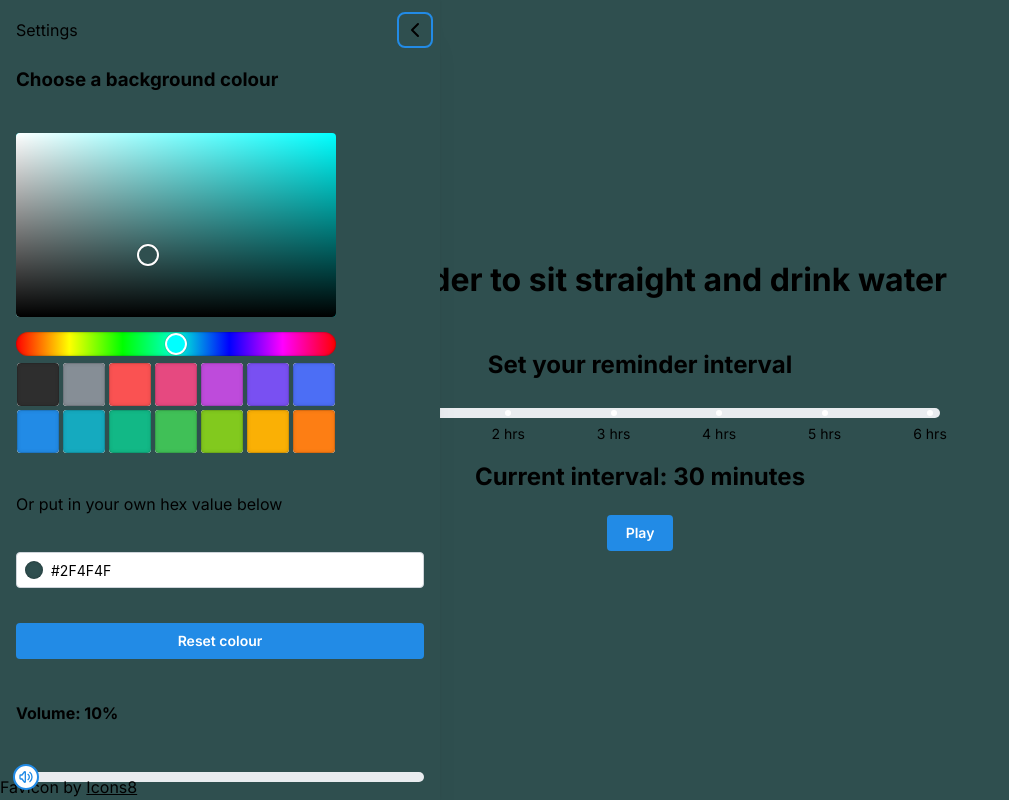
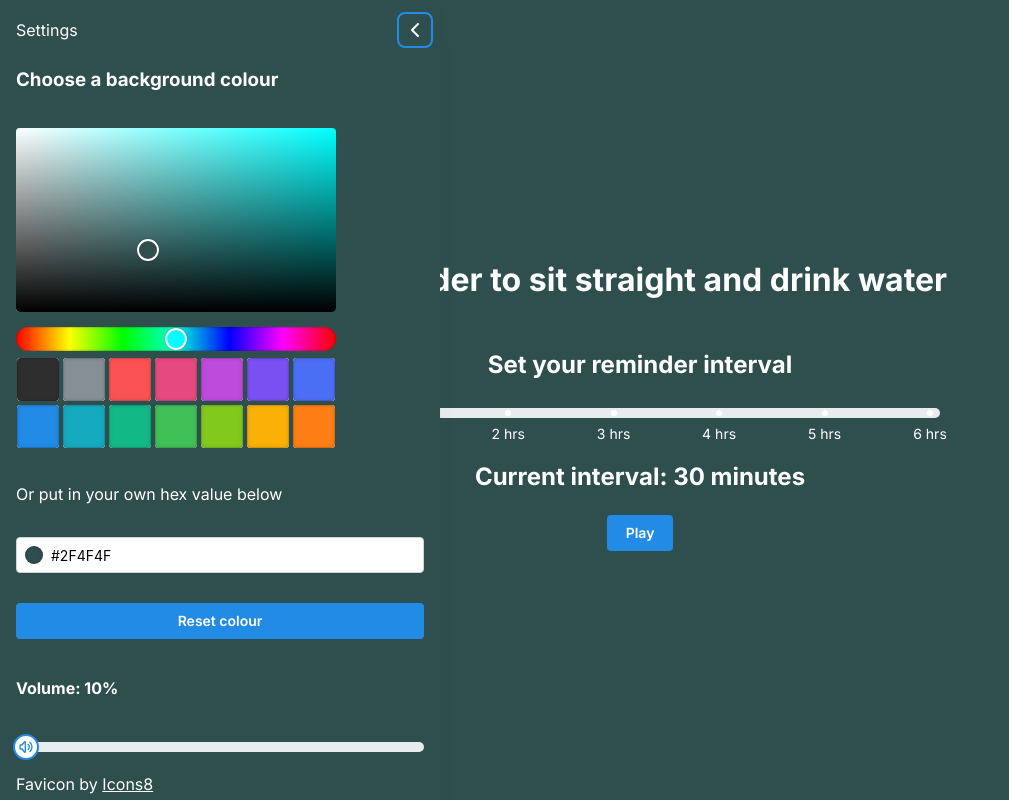
Before and after one commit to SimonasStonkus/posture-check, a Next.js app: page / in a window 1280 px wide. Both pictures are taken after a click on the icon 19 px from the left and 19 px from the top of the page. Shown: the whole page, without its empty margins (0-1009 px from the left). Built offline with nearby package versions, Linux system fonts and the light colour scheme; no server answers.

Commit message:
fixed position of favicon credits, added contrastColour to local storage so that it works on reload

```diff
--- a/src/app/page.tsx
+++ b/src/app/page.tsx
@@ -18,11 +18,15 @@ export default function Home() {
   const [isPlaying, setIsPlaying] = useState(false);
   const [intervalId, setIntervalId] = useState<number | undefined>(undefined);
   const [opened, { open, close }] = useDisclosure(false);
-  const [contrastColour, setContrastColour] = useState("#000000");
 
   const [colour, setColour] = useLocalStorage({
     key: "colour",
     defaultValue: "#2F4F4F",
+  });
+
+  const [contrastColour, setContrastColour] = useLocalStorage({
+    key: "contrastColour",
+    defaultValue: isColourBright(colour) ? "black" : "white",
   });
 
   const handlePlaySound = () => {
@@ -86,7 +90,12 @@ export default function Home() {
           }}
         >
           <div
-            style={{ display: "flex", flexDirection: "column", gap: "20px" }}
+            style={{
+              display: "flex",
+              flexDirection: "column",
+              gap: "15px",
+              minHeight: "92dvh",
+            }}
           >
             <h3
               style={{
@@ -169,12 +178,19 @@ export default function Home() {
               }}
               onChangeEnd={handlePlaySound}
             />
-          </div>
-          <div style={{ position: "absolute", bottom: "0", left: "0" }}>
-            Favicon by{" "}
-            <a target="_blank" href="https://icons8.com">
-              Icons8
-            </a>
+            <div
+              style={{
+                marginTop: "auto",
+                bottom: "0",
+                color: contrastColour,
+                paddingBottom: "5px",
+              }}
+            >
+              Favicon by{" "}
+              <a target="_blank" href="https://icons8.com">
+                Icons8
+              </a>
+            </div>
           </div>
         </Drawer>
 
```
